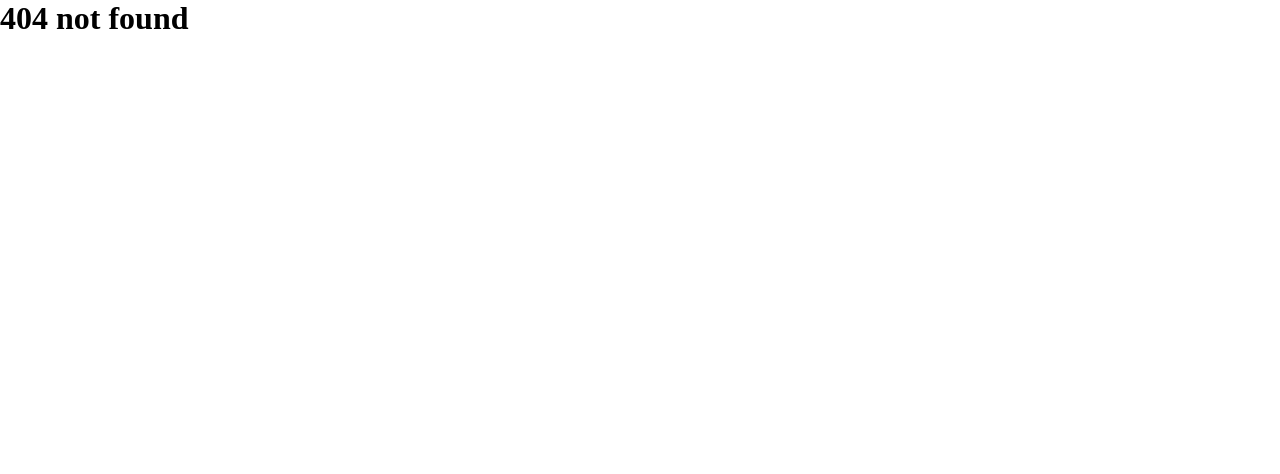
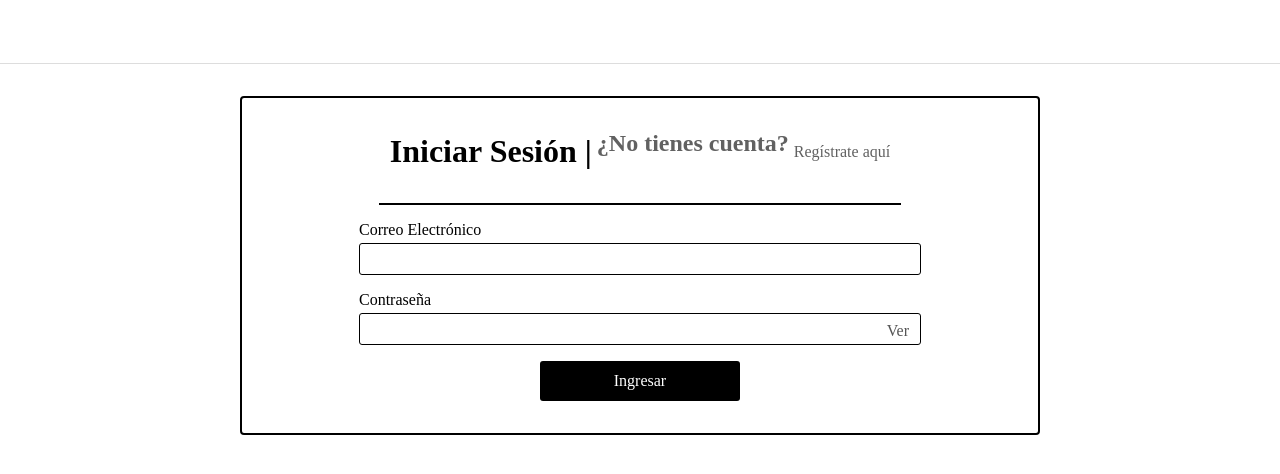
Before and after one commit to MerelesLautaro/Professional-Practice-Project-E-commerce, a React (Vite) app in the folder frontend/: page /login in a window 1280 px wide. Before the commit this address had no page. Shown: the top 474 px of the page. Built offline with nearby package versions, Linux system fonts and the light colour scheme; a web font is replaced by a local one.

Commit message:
EC-29 | AUT-002: Implementar login de usuario

```diff
--- /dev/null
+++ b/frontend/src/Pages/login/LoginScreen.jsx
@@ -0,0 +1,19 @@
+import React from 'react';
+import LoginForm from '../../features/login/LoginForm.jsx';
+import '../../Pages/register/registerStyle.css';
+
+const LoginScreen = () => {
+  // Aquí podrías manejar la lógica de envío, redirección, etc.
+  const handleLogin = (data) => {
+    // TODO: conectar con la API en la tarea EC-34
+    console.log('Login data:', data);
+  };
+
+  return (
+    <div className="register-screen-container"> {/* Reutiliza estilos de register */}
+      <LoginForm onSubmit={handleLogin} />
+    </div>
+  );
+};
+
+export default LoginScreen;
--- a/frontend/src/Router/index.jsx
+++ b/frontend/src/Router/index.jsx
@@ -1,5 +1,6 @@
 import { createBrowserRouter } from "react-router";
 import { RegisterScreen, DashboardScreen } from "../Pages";
+import LoginScreen from '../Pages/login/LoginScreen.jsx';
 import MainLayout from "../shared/components/layouts/MainLayout";
 import DashboardLayout from "../shared/components/layouts/dashboard/DashboardLayout"
 
@@ -9,6 +10,7 @@ export const Router = createBrowserRouter([
     element: <MainLayout />,
     children: [
       { path: 'register', element: <RegisterScreen /> },
+  { path: 'login', element: <LoginScreen /> },
     ],
   },
 
--- /dev/null
+++ b/frontend/src/features/login/LoginForm.jsx
@@ -0,0 +1,76 @@
+import React, { useState } from 'react';
+import FormButton from '../../shared/components/FormButton.jsx';
+import Divider from '../../shared/components/Divider.jsx';
+import Container from '../../shared/components/Container.jsx';
+import "../../Pages/register/registerStyle.css";
+
+const PasswordToggle = ({ value, onChange }) => {
+  const [showPassword, setShowPassword] = useState(false);
+  return (
+    <div className="input-field">
+      <label htmlFor="password">Contraseña</label>
+      <div className="input-wrapper" style={{ width: '100%' }}>
+        <input
+          id="password"
+          type={showPassword ? 'text' : 'password'}
+          value={value}
+          onChange={onChange}
+          required
+        />
+        <span
+          className="password-toggle"
+          onClick={() => setShowPassword((prev) => !prev)}
+        >
+          {showPassword ? 'Ocultar' : 'Ver'}
+        </span>
+      </div>
+    </div>
+  );
+};
+
+const LoginForm = ({ onSubmit }) => {
+  const [email, setEmail] = useState('');
+  const [password, setPassword] = useState('');
+  const [error, setError] = useState('');
+
+  const handleSubmit = (e) => {
+    e.preventDefault();
+    if (!email || !password) {
+      setError('Por favor, complete todos los campos.');
+      return;
+    }
+    setError('');
+    if (onSubmit) onSubmit({ email, password });
+  };
+
+  return (
+    <Container>
+      <div className="forms-title">
+        <h1>Iniciar Sesión | </h1>
+        <h2>¿No tienes cuenta?</h2>
+        <a href="/register">Regístrate aquí</a>
+      </div>
+      <form onSubmit={handleSubmit} className="form">
+        <Divider />
+        <div className="input-field">
+          <label htmlFor="email">Correo Electrónico</label>
+          <div className="input-wrapper">
+            <input
+              id="email"
+              type="email"
+              value={email}
+              onChange={(e) => setEmail(e.target.value)}
+              required
+            />
+          </div>
+        </div>
+        <PasswordToggle value={password} onChange={(e) => setPassword(e.target.value)} />
+        {error && <div className="error">{error}</div>}
+        <FormButton label="Ingresar" submit />
+      </form>
+    </Container>
+  );
+};
+
+export default LoginForm;
+export { PasswordToggle };
--- a/frontend/src/features/register/Register.jsx
+++ b/frontend/src/features/register/Register.jsx
@@ -13,7 +13,7 @@ function Register() {
         <div className="forms-title">
           <h1>Registrarse | </h1>
           <h2>¿Ya tienes cuenta?</h2>
-          <a href="#">Ingresá aquí</a>
+          <a href="/login">Ingresá aquí</a>
         </div>
         <DynamicForm
           elements={formElements}
```
